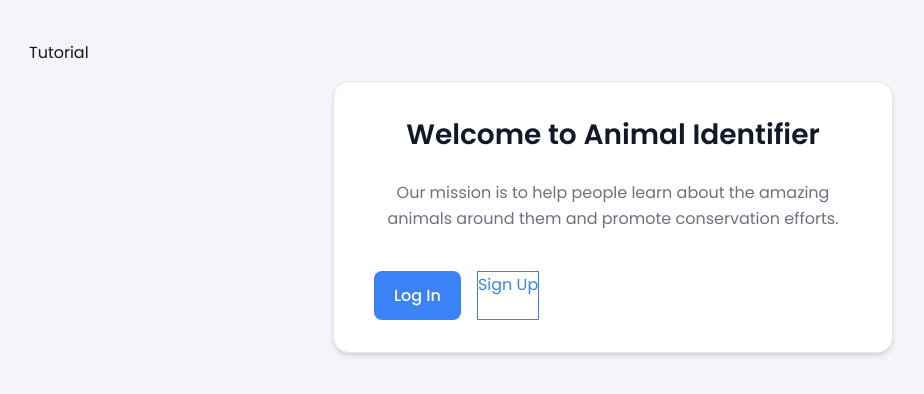
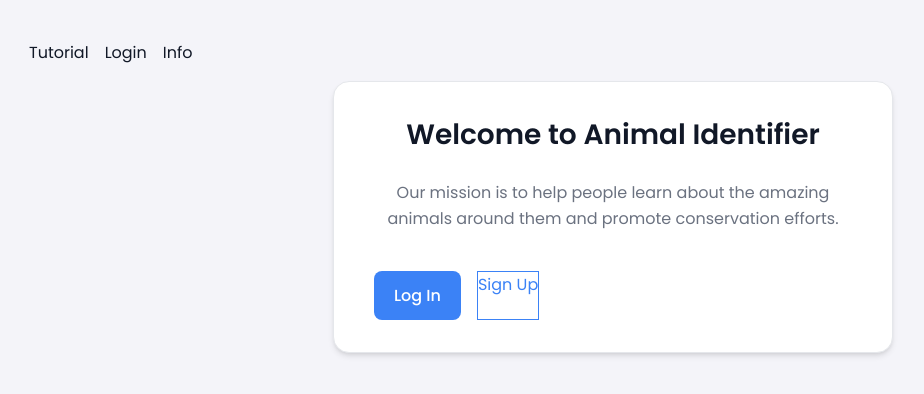
Before and after one commit to tmdirito/SICI, a Next.js app in the folder SICI/animal-identifier-app/: page / in a window 1280 px wide. Shown: the top 394 px of the page, without its empty margins (27-951 px from the left). Built offline with nearby package versions, Linux system fonts and the light colour scheme; no server answers.

Commit message:
Added info page

```diff
--- a/SICI/animal-identifier-app/src/app/components/NavBar.js
+++ b/SICI/animal-identifier-app/src/app/components/NavBar.js
@@ -12,7 +12,18 @@ export default function NavBar() {
       >
         Tutorial
       </a>
-      {/* Add any other nav links here */}
+      <a
+      href="/login"
+        className="inline-block bg-indigo-600 text-white px-4 py-2 rounded-md text-sm font-semibold hover:bg-indigo-700 transition-all duration-200"
+        >
+          Login
+        </a>
+        <a
+      href="/info"
+        className="inline-block bg-indigo-600 text-white px-4 py-2 rounded-md text-sm font-semibold hover:bg-indigo-700 transition-all duration-200"
+        >
+          Info
+        </a>
     </nav>
   );
 }
```
Also changed, not shown: SICI/animal-identifier-app/src/app/info/page.js (added, +15 -0 lines).
